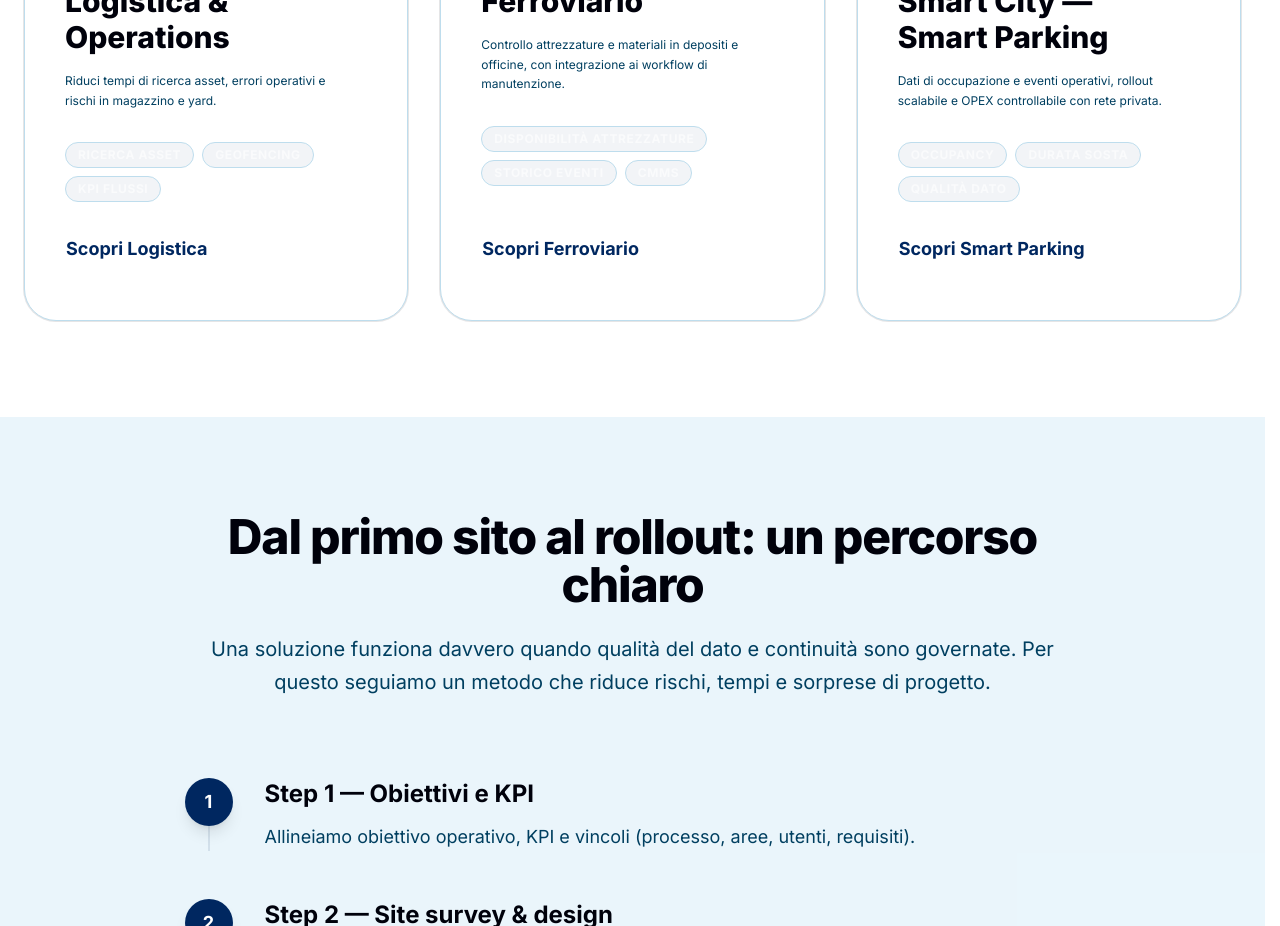
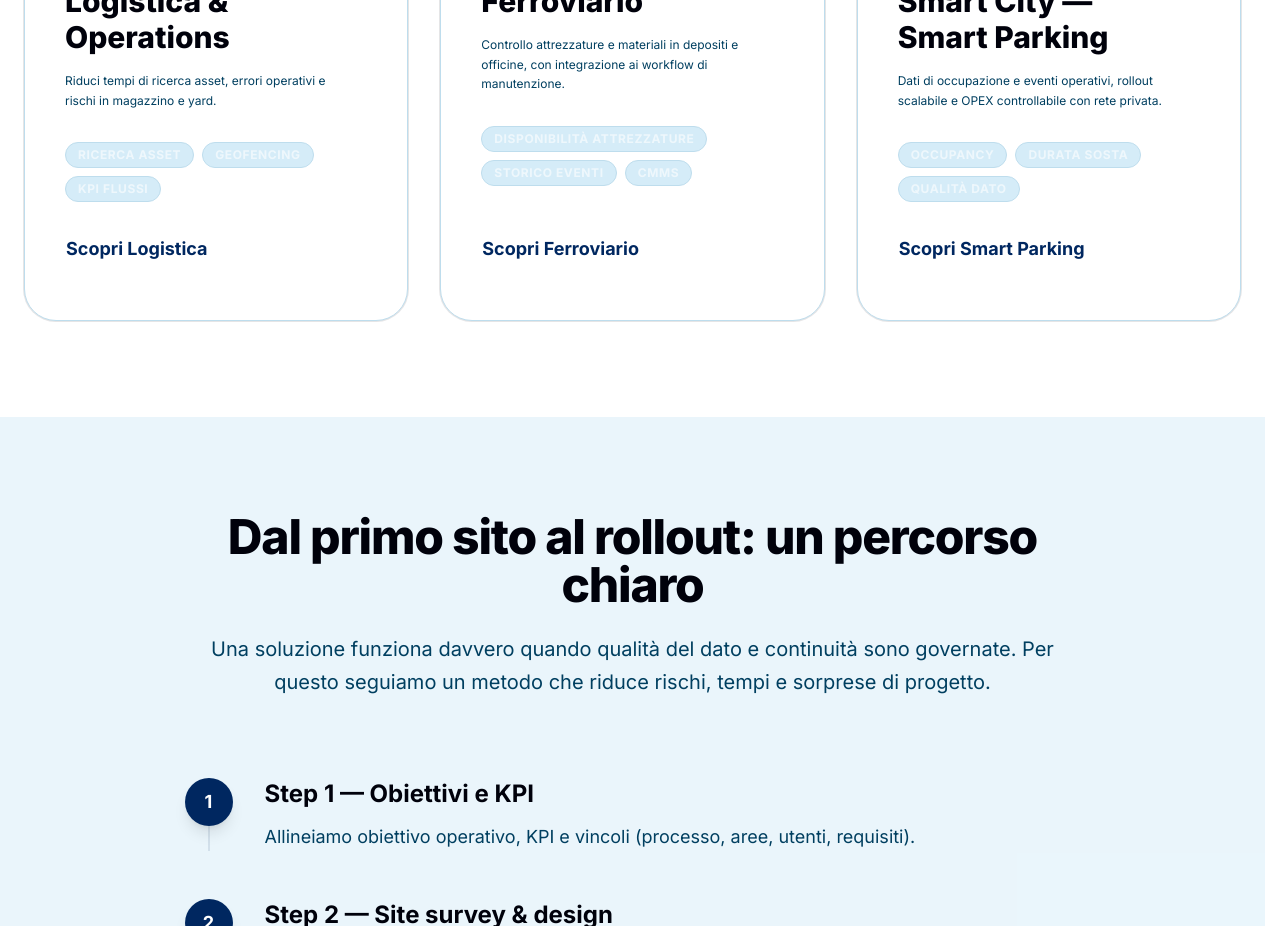
Before and after one commit to andreasalomone/ulisses, a Next.js app: page /soluzioni in a window 1280 px wide. Shown: the part 1180-2106 px from the top of the page. Built offline with nearby package versions, Linux system fonts and the light colour scheme; no server answers.

Commit message:
Refactor: Use object destructuring for dictionary imports and update Tailwind CSS utility classes to their shorthand versions.

```diff
--- a/app/knowledge-hub/page.tsx
+++ b/app/knowledge-hub/page.tsx
@@ -10,7 +10,7 @@ import { Card, CardContent, CardHeader, CardTitle } from "@/components/ui/card";
 
 export default function KnowledgeHubPage() {
     const d = DICTIONARY.knowledgeHub;
-    const stories = d.stories;
+    const { stories } = d;
 
     return (
         <div className="flex flex-col">
@@ -73,7 +73,7 @@ export default function KnowledgeHubPage() {
                                     <div className="h-12 w-12 rounded-lg bg-primary/10 flex items-center justify-center text-primary group-hover:bg-primary group-hover:text-primary-foreground transition-all">
                                         <FileText className="h-6 w-6" />
                                     </div>
-                                    <span className="font-bold text-lg flex-grow">{doc}</span>
+                                    <span className="font-bold text-lg grow">{doc}</span>
                                     <Download className="h-5 w-5 text-muted-foreground group-hover:text-primary transition-colors" />
                                 </div>
                             ))}
--- a/app/soluzioni/page.tsx
+++ b/app/soluzioni/page.tsx
@@ -9,8 +9,7 @@ import { DICTIONARY } from "@/lib/dictionary";
 
 export default function SoluzioniPage() {
     const d = DICTIONARY.solutions;
-    const common = DICTIONARY.common;
-    const home = DICTIONARY.home;
+    const { common, home } = DICTIONARY;
 
     const cards = [
         {
@@ -70,7 +69,7 @@ export default function SoluzioniPage() {
 
                                     <div className="flex flex-wrap gap-2 mb-8">
                                         {card.resolutions.map((res, j) => (
-                                            <span key={j} className="text-xs font-bold uppercase tracking-wider bg-primary/5 text-primary-foreground/60 px-3 py-1 rounded-full bg-muted border">
+                                            <span key={j} className="text-xs font-bold uppercase tracking-wider text-primary-foreground/60 px-3 py-1 rounded-full bg-muted border">
                                                 {res}
                                             </span>
                                         ))}
--- a/app/tecnologia/page.tsx
+++ b/app/tecnologia/page.tsx
@@ -75,7 +75,7 @@ export default function TecnologiaPage() {
                         <div className="space-y-6">
                             {d.itArchitecture.items.map((item: { title: string, text: string }, i: number) => (
                                 <div key={i} className="flex gap-6 p-6 rounded-2xl bg-muted/30 border border-transparent hover:border-muted-foreground/10 transition-colors">
-                                    <div className="mt-1 h-6 w-6 text-primary flex-shrink-0">
+                                    <div className="mt-1 h-6 w-6 text-primary shrink-0">
                                         <Network />
                                     </div>
                                     <div>
@@ -118,7 +118,7 @@ export default function TecnologiaPage() {
                         <ul className="space-y-4">
                             {d.observability.items.map((item: string, i: number) => (
                                 <li key={i} className="flex items-start gap-3">
-                                    <ShieldCheck className="h-5 w-5 text-primary mt-0.5 flex-shrink-0" />
+                                    <ShieldCheck className="h-5 w-5 text-primary mt-0.5 shrink-0" />
                                     <span className="font-medium">{item}</span>
                                 </li>
                             ))}
```
